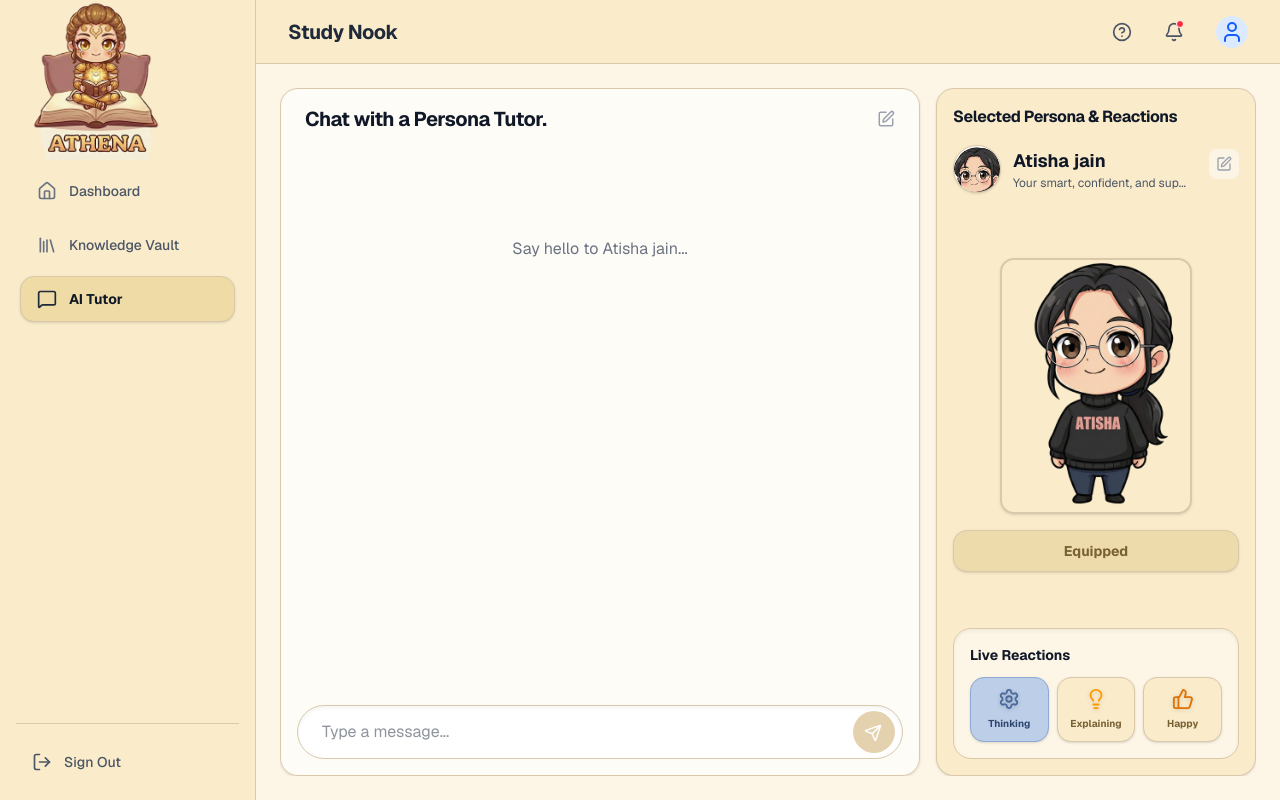
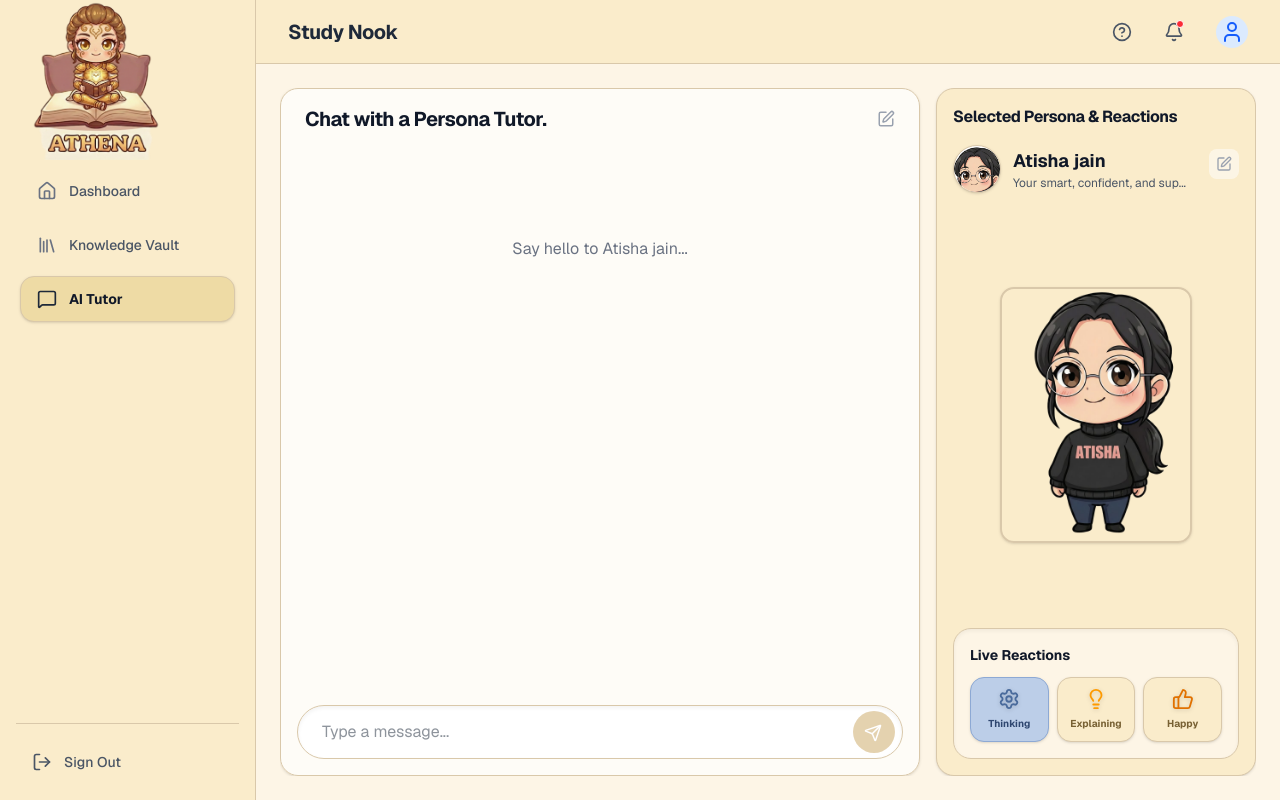
Before and after one commit to Nishant2356/Athena, a Next.js app: page /dashboard/chat in a window 1280 px wide. Built offline with nearby package versions, Linux system fonts and the light colour scheme.

Commit message:
remove_equipped

```diff
--- a/app/dashboard/chat/page.tsx
+++ b/app/dashboard/chat/page.tsx
@@ -185,9 +185,9 @@ export default function ChatPage() {
                                 <span className="text-[#C4A573] font-medium text-[10px] md:text-sm text-center px-2">Character Art</span>
                             </div>
                         )}
-                        <button className="w-full py-1.5 md:py-2.5 bg-[#EEDBAC] border border-[#D9C8AA] rounded-xl text-[#786134] font-bold text-xs md:text-sm hover:bg-[#E5CD92] transition-colors shadow-sm mb-1 md:mb-4">
+                        {/* <button className="w-full py-1.5 md:py-2.5 bg-[#EEDBAC] border border-[#D9C8AA] rounded-xl text-[#786134] font-bold text-xs md:text-sm hover:bg-[#E5CD92] transition-colors shadow-sm mb-1 md:mb-4">
                             Equipped
-                        </button>
+                        </button> */}
                     </div>
 
                     {/* Bottom: Live Reactions */}
```
